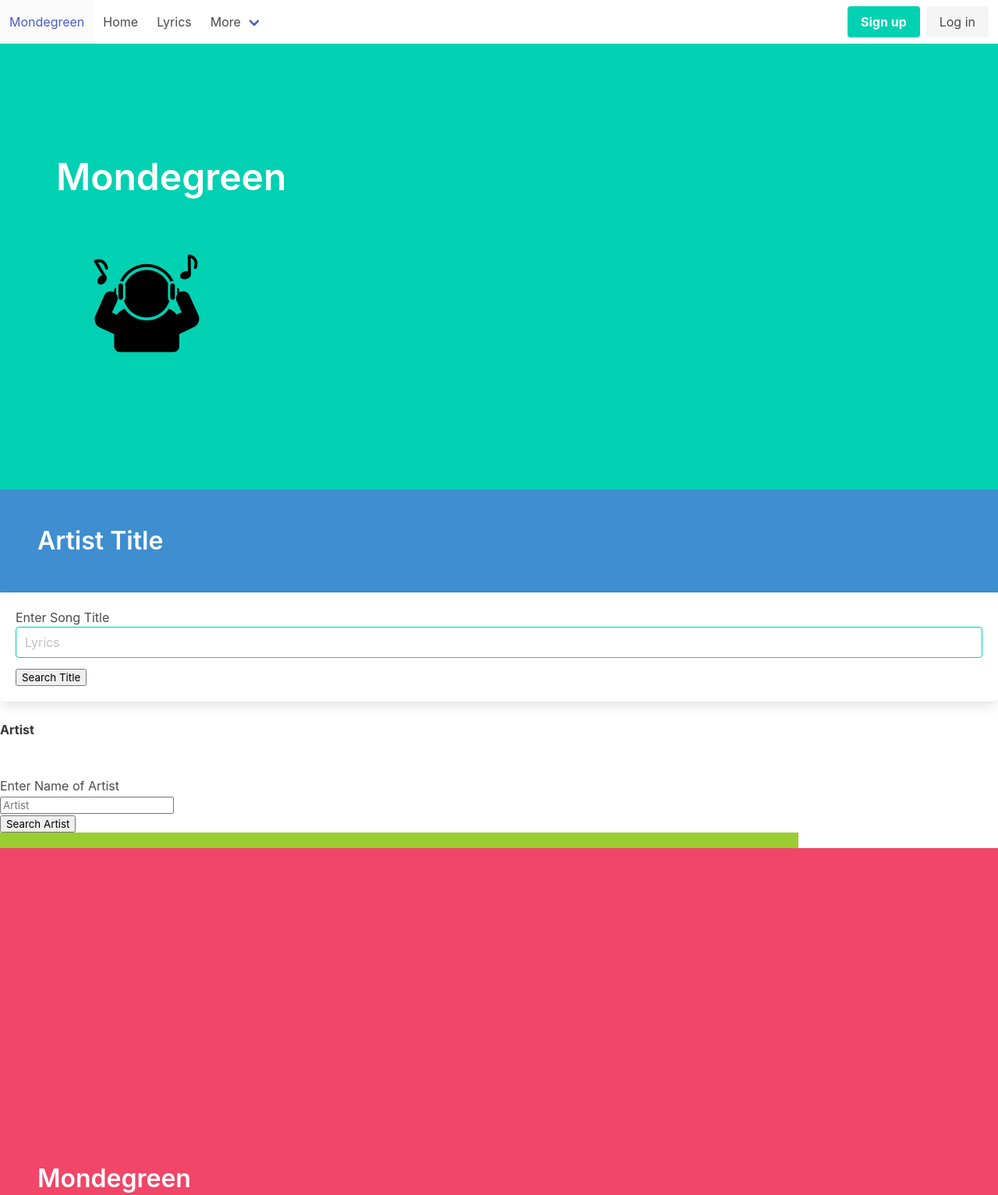
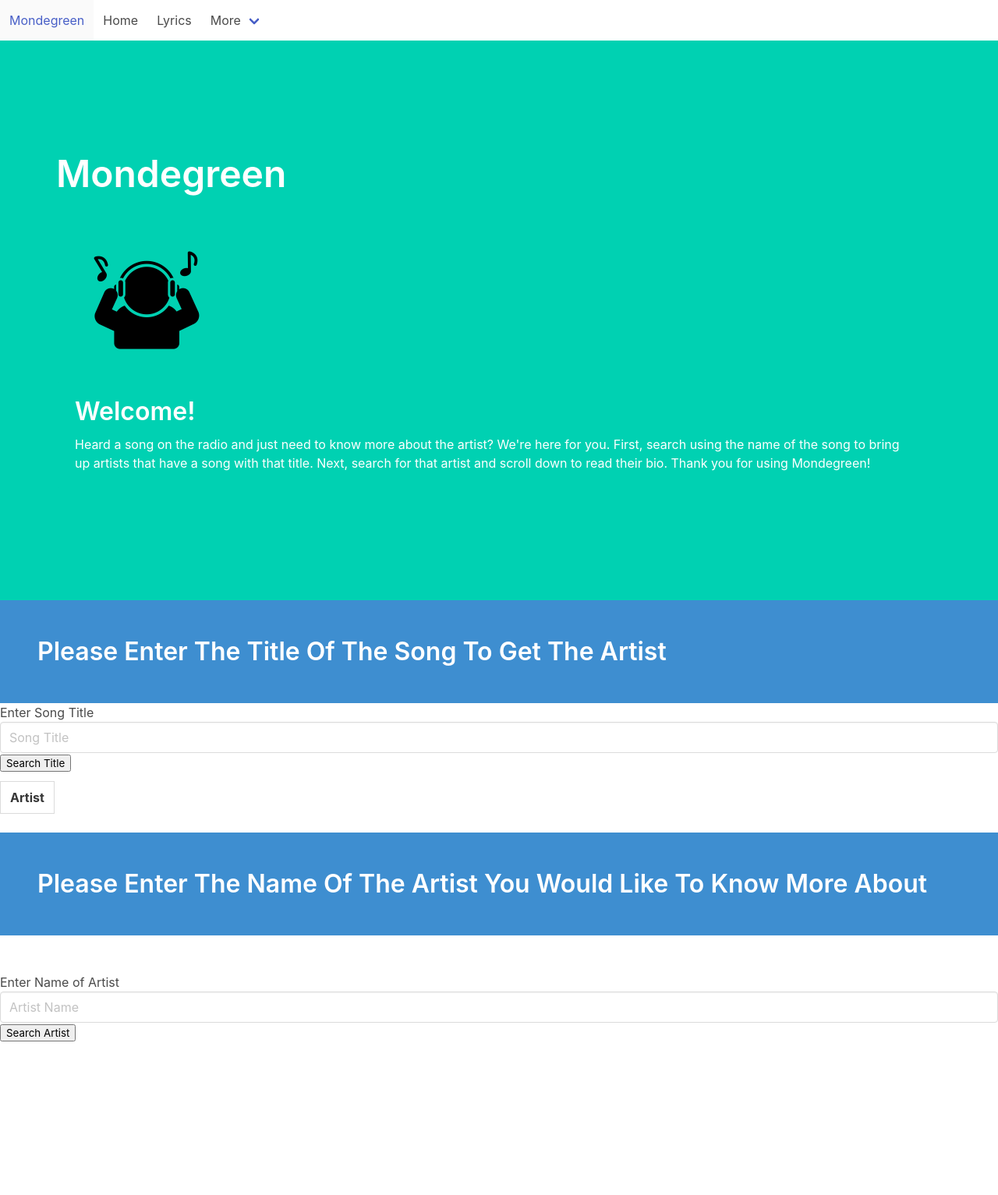
Before and after one commit to dwetoskey/Mondegreen, a plain HTML site: page index.html in a window 1280 px wide. Shown: the whole page at 78% size. After the commit the page ends 1348 px from the top, so only its background shows below. Drawn offline with nearby package versions, Linux system fonts and the light colour scheme; files whose address does not match are found by name.

Commit message:
fixed design and artist search functionality

```diff
--- a/assets/javascript/script.js
+++ b/assets/javascript/script.js
@@ -1,4 +1,4 @@
-var requestURL = "";
+
 
 let btn = document.createElement("button");
 btn.innerHTML = "Search Title";
@@ -87,18 +87,5 @@ lastfm.artist.getInfo({artist: artistname}, {success: function(data){
 
 });
 }
-// setGlobal();
-// console.log(requestURL);
-
-// fetch(requestURL)
-// .then(function(response){
-//     console.log(response.json)
-//     return response.json();
-// })
-// .then(function(data){
-//     console.log(data)
-// });
-
-
 
 console.log("test");
--- a/index.html
+++ b/index.html
@@ -55,13 +55,8 @@
       <div class="navbar-end">
         <div class="navbar-item">
           <div class="buttons">
-            <a class="button is-primary">
-              <strong>Sign up</strong>
-            </a>
 
-            <a class="button is-light">
-              Log in
-            </a>
+
           </div>
         </div>
       </div>
@@ -74,10 +69,26 @@
     <div class="hero-body">
       <div class="">
         <h1 class="title is-1">Mondegreen</h1>
-       <article class="media" >
-         <figure class="media-right">
-             <img src="/Users/user/Project 1_ Mondegreen/Mondegreen/assets/images/1084517-200.png">
+        <article class="media m-4" >
+            <figure class="media-left is-flex">
+                <img src=".\assets\images\1084517-200.png">
+            </figure>
+        </article>
+      </div>
+      <div class="tile is-primary">
+        <article class="tile is-child notification is-primary">
+          <div class="content">
+            <p class="title">Welcome!</p>
+            <p class="subtitle"></p>
+            <div class="content">
+              <p>Heard a song on the radio and just need to know more about the artist? We're here for you. First, search using the name of the song to bring up artists that have a song with that title. Next, search for that artist and scroll down to read their bio. Thank you for using Mondegreen!</p>
+            </div>
+          </div>
+        </article>
+      </div>
     </div>
+
+
 
   </section>
 
@@ -85,60 +96,56 @@
      <section class="hero is-info">
        <div class="hero-body">
          <p class="title">
-           Artist Title
+           Please Enter The Title Of The Song To Get The Artist
          </p>
        </div>
      </section>
 
 
-        <div class="">
 
 
 
-            <form id = "artistform" class= "box">
-              <div class="field">
+
+            <form id = "artistform" class= "box, field">
+
                 <label for="lyricinput">Enter Song Title </label><br>
-                 <div class="control">
-                <input class="input is-primary" type="lyricinput" type="lyricinput" placeholder="Lyrics"><br>
-                </div>
-              </div>
+
+                <input type= "text" id ="lyricinput" class="input is-primary, control" name="lyricinput" placeholder="Song Title"><br>
+
+
 
             </form>
-            <table id = "infotable">
+            <table id = "infotable" class = "table is-bordered is-striped">
                 <tr>
                     <th>Artist</th>
                 </tr>
             </table>
+            <section class="hero is-info">
+                <div class="hero-body">
+                  <p class="title">
+                    Please Enter The Name Of The Artist You Would Like To Know More About
+                  </p>
+                </div>
+              </section>
             <br>
             <br>
-            <form id = "artistsearch">
+            <form id = "artistsearch" class= "box, field">
                 <label for="artistinput">Enter Name of Artist</label>
                 <br>
-                <input type="text" id = "artistinput" name ="artistinput" placeholder = Artist>
+                <input type="text" id = "artistinput" class="input is-primary, control" name ="artistinput" placeholder = "Artist Name">
                 <br>
 
 
             </form>
-            <div id = "artistbio" style="height:50%;width:80%;overflow:auto;background-color:yellowgreen;color:white;scrollbar-base-color:gold;font-family:sans-serif;padding:10px;"></div>
-
+            <div class="hero is-primary is-size-3-desktop">
+                <div id = "artistbio" ></div>
+            </div>
 
 
     </section>
 
 
 
-
-  <section class="hero is-danger is-fullheight">
-    <div class="hero-body">
-      <div class="">
-          <br>
-          <br>
-        <p class="title">
-          Mondegreen
-        </p>
-      </div>
-    </div>
-  </section>
 
 
 <script type="text/javascript" src=".\assets\javascript\lastfm.api.md5.js"></script>
```
